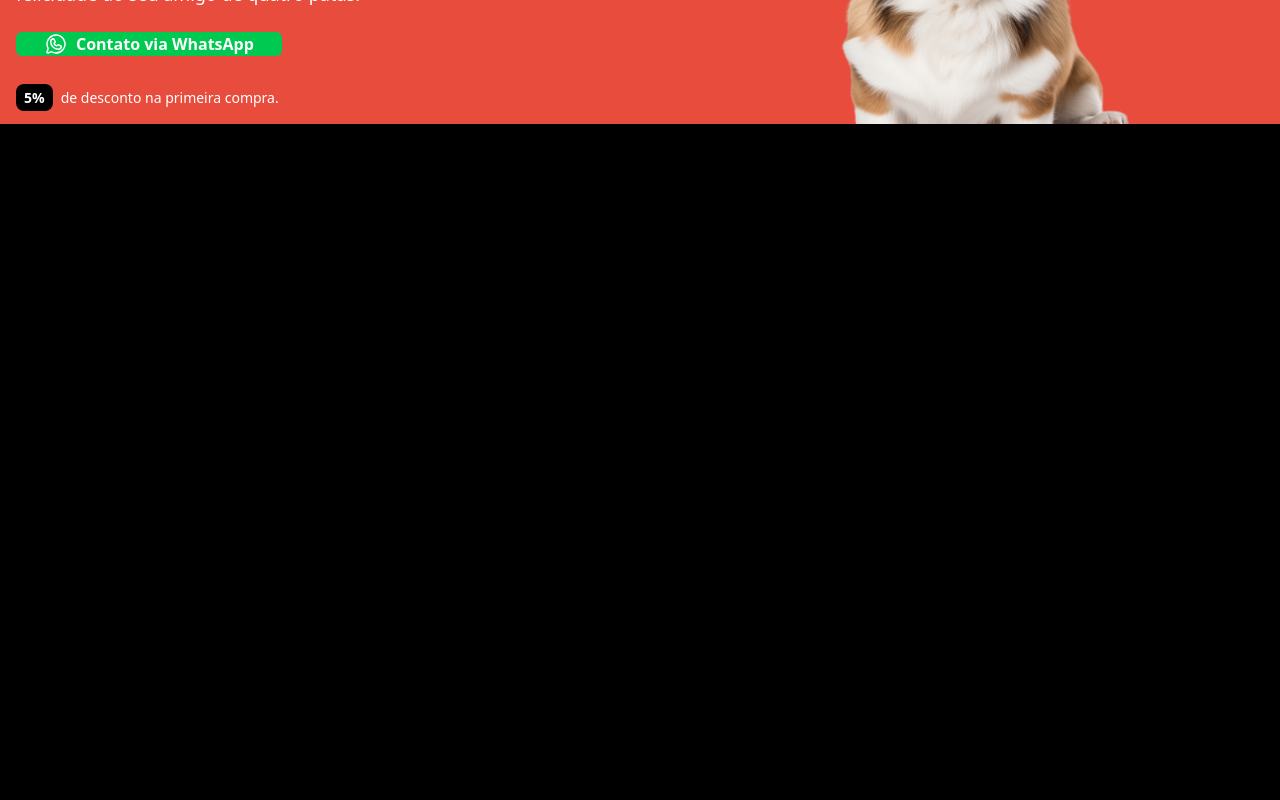
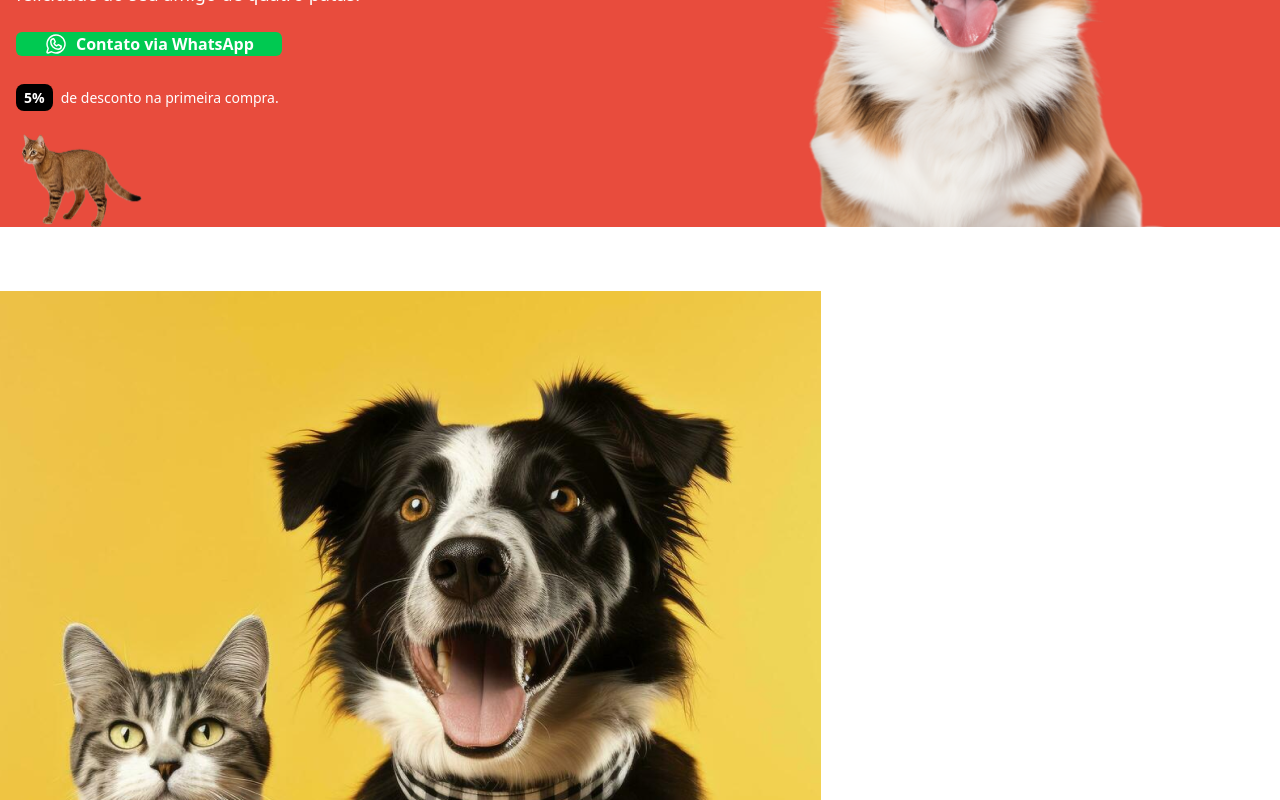
Before and after one commit to AndrePacolla/-LANDING-PET-Next-JS-, a Next.js app: page / in a window 1280 px wide. Shown: the part 320-1120 px from the top of the page. Before the commit the page ends 800 px from the top, so only its background shows below. Built offline with nearby package versions, Linux system fonts and the light colour scheme.

Commit message:
adc about components

```diff
--- /dev/null
+++ b/src/app/_components/about.tsx
@@ -0,0 +1,21 @@
+import Image from  "next/image";
+import about1 from "../../../public/about-1.png";
+import about2 from "../../../public/about-2.png";
+
+
+export const About = () => {
+    return(
+        <section className="bg-[3FDF6ec] py-16">
+         <div className="container mx-auto  grid-cols-1 lg:grid-cols-2 gap-12 items-center">
+
+            <div>
+              <Image
+              src={about1}
+              alt="Foto do cachorro"
+              />
+            </div>
+         </div>
+        </section>
+
+    );
+};
--- a/src/app/_components/hero.tsx
+++ b/src/app/_components/hero.tsx
@@ -1,5 +1,6 @@
 import {WhatsappLogo} from "@phosphor-icons/react/dist/ssr";
 import dogImg from "../../../public/hero-dog.webp";
+import catImg from "../../../public/cat-hero.png";
 import Image from "next/image";
 export const Hero = () => {
     return(
@@ -36,10 +37,19 @@ export const Hero = () => {
                             <b className="bg-black text-white px-2 py-1 mr-2 rounded-lg">5%</b>de desconto na primeira compra.
                         </p>
                     </div>
+                    <div className="hidden lg:block w-32">
+                        <Image
+                        src={catImg}
+                        alt="cat"
+                        className="object-fill"
+                        quality={100}
+                        priority
+                        />
+                    </div>
 
                   </div>
 
-                  <div className="hidden md:block h-full relative ">
+                  <div className="hidden md:block h-full relative mt-4">
                     <Image
                     src={dogImg}
                     alt="Foto do doguinho"
@@ -51,9 +61,7 @@ export const Hero = () => {
 
                   </div>
                 </article>
-
             </div>
-
         </section>
     )
 };
--- a/src/app/globals.css
+++ b/src/app/globals.css
@@ -2,6 +2,5 @@
 @import "tw-animate-css";
 
   body {
-   background-color:black;
-   color: white;
+   background-color:white;
   }
--- a/src/app/page.tsx
+++ b/src/app/page.tsx
@@ -1,10 +1,12 @@
 import { Hero } from "./_components/hero";
+import { About } from "./_components/about";
 
 
 export default function Home() {
   return (
       <main>
         <Hero/>
+        <About/>
       </main>
 
   );
```
